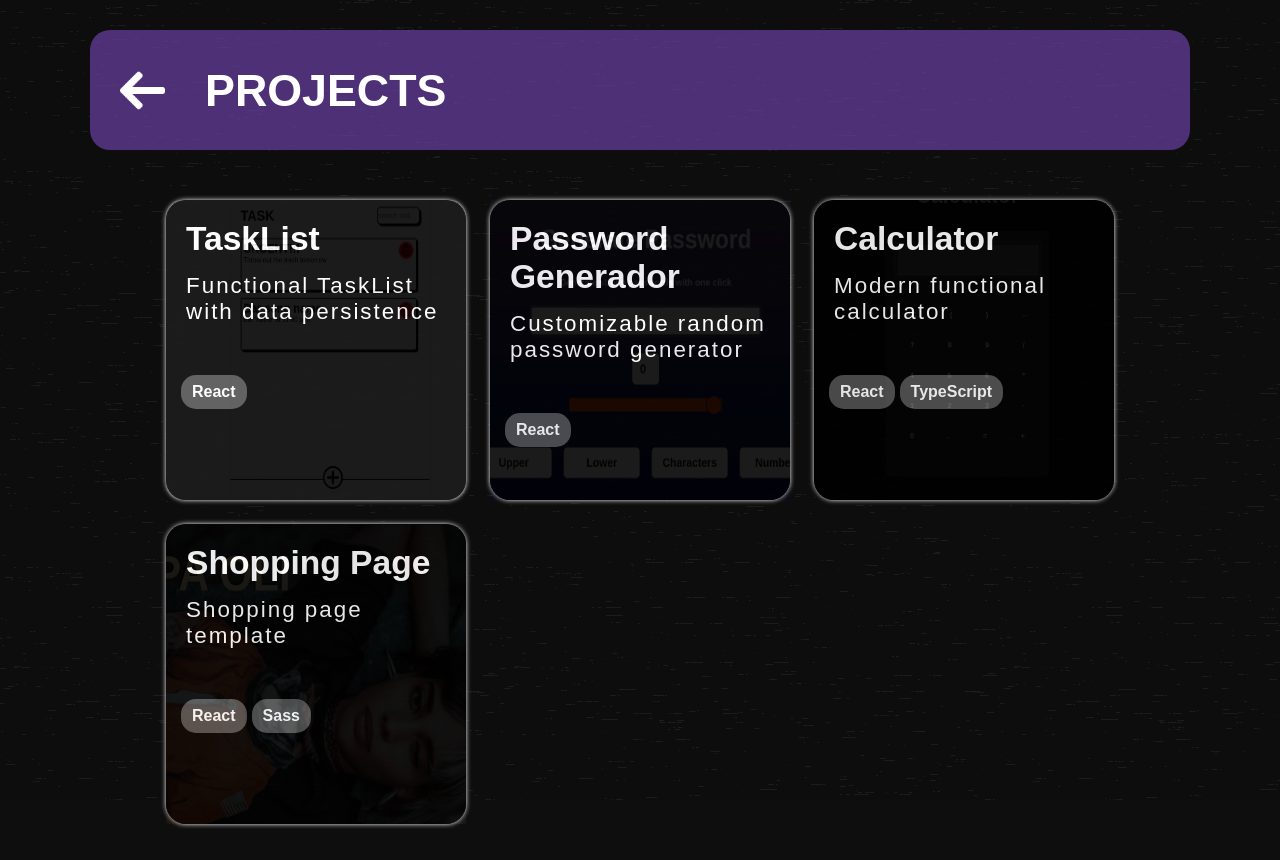
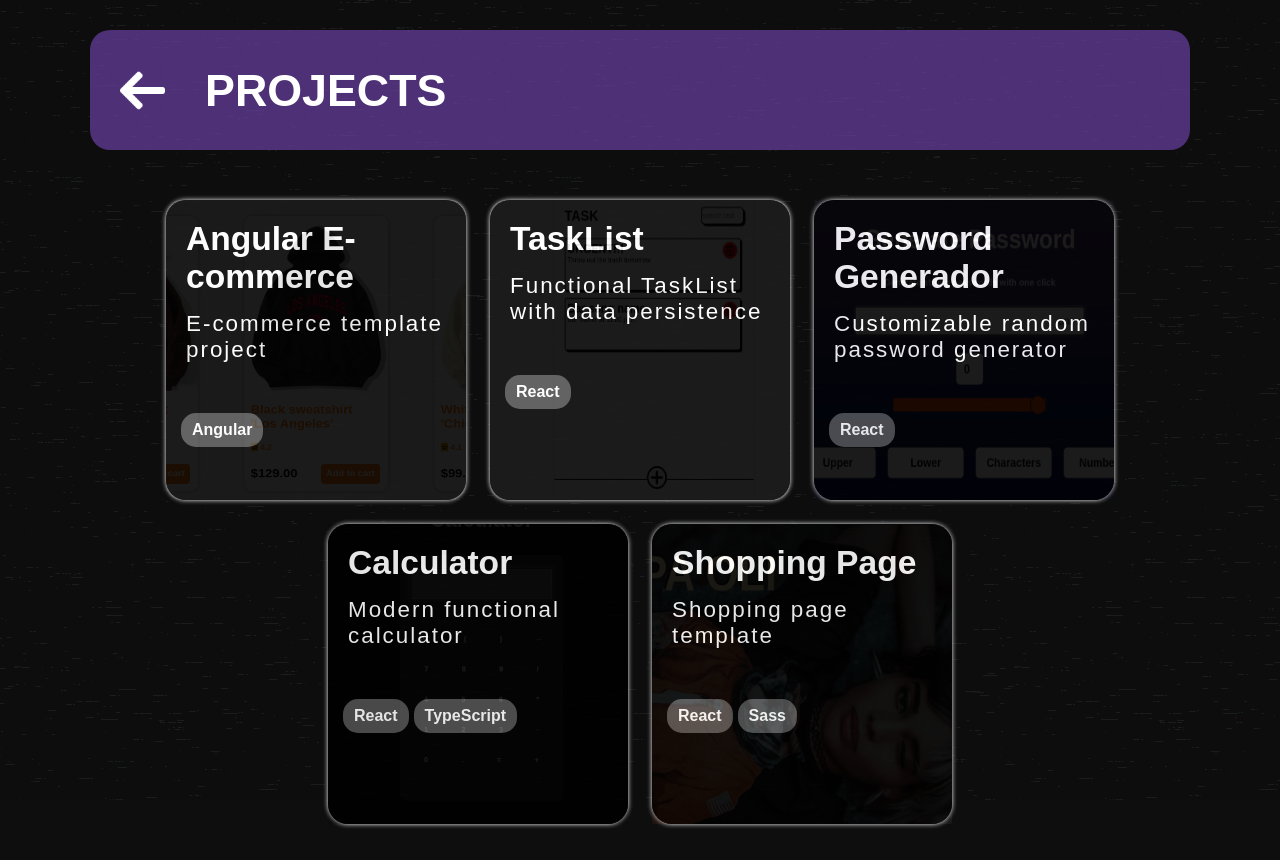
Before and after one commit to Tommyyoliver/my-portfolio, a React (Vite) app: page /projects in a window 1280 px wide. Built offline with nearby package versions, Linux system fonts and the light colour scheme.

Commit message:
Project Angular ecommerce added

```diff
--- a/src/components/projects/Projects.jsx
+++ b/src/components/projects/Projects.jsx
@@ -5,6 +5,7 @@
 import shop from '../../assets/page-shop.png'
 // import api from '../../assets/page-api.png'
 import tasklist from '../../assets/tasklist.png'
+import angularEcommerce from "../../assets/angular-ecommerce.png"
 import close from '../../assets/close.png';
 import { Link } from 'react-router-dom';
 import { useContext, useState } from 'react';
@@ -81,6 +82,17 @@
                     github: "https://github.com/tommyyoliver/tasklist/",
                 }
             });
+        } else if (id == 6) {
+            setShowPortal({
+                show: !showPortal.show,
+                text: {
+                    title: text.projectpage.project6.title,
+                    description: text.projectpage.project6.description,
+                    tag: ["Angular"],
+                    website: "https://tommyyoliver-angular-ecommerce.netlify.app/",
+                    github: "https://github.com/tommyyoliver/angular-ecommerce/",
+                }
+            });
         }
     }
 
@@ -123,6 +135,32 @@
                     </div>
                 </div>
                 <div className="projectpage-section">
+
+                    <div onClick={() => handleShowPortal(6)} className="projectpage-section-6">
+                        <div className='projectpage-section-6-img'>
+                            <img src={angularEcommerce} alt='angular-ecommerce' />
+                        </div>
+                        <div className='projectpage-text'>
+                            <p className='projectpage-text-title'>{text.projectpage.project6.title}</p>
+                            <p className='projectpage-text-description'>{text.projectpage.project6.description}</p>
+                            <div className='projectpage-tag'>
+                                <p>Angular</p>
+                            </div>
+                        </div>
+                    </div>
+
+                    <div onClick={() => handleShowPortal(5)} className="projectpage-section-5">
+                        <div className='projectpage-section-5-img'>
+                            <img src={tasklist} alt='password' />
+                        </div>
+                        <div className='projectpage-text'>
+                            <p className='projectpage-text-title'>{text.projectpage.project5.title}</p>
+                            <p className='projectpage-text-description'>{text.projectpage.project5.description}</p>
+                            <div className='projectpage-tag'>
+                                <p>React</p>
+                            </div>
+                        </div>
+                    </div>
 
                     <div onClick={() => handleShowPortal(1)} className="projectpage-section-1">
                         <div className='projectpage-section-1-img'>
@@ -176,18 +214,7 @@
                     {/*         </div> */}
                     {/*     </div> */}
                     {/* </div> */}
-                    <div onClick={() => handleShowPortal(5)} className="projectpage-section-5">
-                        <div className='projectpage-section-5-img'>
-                            <img src={tasklist} alt='password' />
-                        </div>
-                        <div className='projectpage-text'>
-                            <p className='projectpage-text-title'>{text.projectpage.project5.title}</p>
-                            <p className='projectpage-text-description'>{text.projectpage.project5.description}</p>
-                            <div className='projectpage-tag'>
-                                <p>React</p>
-                            </div>
-                        </div>
-                    </div>
+
                 </div>
             </div>
         </div>
--- a/src/components/projects/styles/Projects.scss
+++ b/src/components/projects/styles/Projects.scss
@@ -145,13 +145,15 @@
 }
 
 .projectpage-section {
-    display: grid;
-    grid-template-columns: repeat(1, 300px);
+    display: flex;
+    flex-wrap: wrap;
     gap: 1.5rem;
     justify-content: center;
+    width: 90%;
+    margin: 0 auto;
 
 
-    > .projectpage-section-1, .projectpage-section-2, .projectpage-section-3, .projectpage-section-5 {
+    > .projectpage-section-1, .projectpage-section-2, .projectpage-section-3, .projectpage-section-5, .projectpage-section-6 {
         box-shadow: 0px 0px 5px 0px #ffffff;
         border-radius: variables.$border;
         background-color: #010101dd;
@@ -192,8 +194,6 @@
         }
     }
     > .projectpage-section-5 {
-        grid-column: 1 / 2;
-        grid-row: 1 / 2;
         > .projectpage-section-5-img {
             position: absolute;
             opacity: .1;
@@ -205,8 +205,6 @@
         }
     }
     > .projectpage-section-1 {
-        grid-column: 1 / 2;
-        grid-row: 2 / 3;
         > .projectpage-section-1-img {
             position: absolute;
             opacity: .1;
@@ -218,8 +216,6 @@
 
     }
     > .projectpage-section-2 {
-        grid-column: 1 / 2;
-        grid-row: 3 / 4;
         > .projectpage-section-2-img {
             position: absolute;
             opacity: .1;
@@ -230,14 +226,23 @@
         }
     }
     > .projectpage-section-3 {
-        grid-column: 1 / 2;
-        grid-row: 4 / 5;
         > .projectpage-section-3-img {
             position: absolute;
             opacity: .1;
             > img {
                 width: 300px;
                 height: 300px;
+            }
+        }
+    }
+    > .projectpage-section-6 {
+        > .projectpage-section-6-img {
+            position: absolute;
+            opacity: .1;
+            > img {
+                width: 300px;
+                height: 300px;
+                border-radius: 15px;
             }
         }
     }
@@ -322,12 +327,11 @@
     }
 
     .projectpage-section {
-        display: grid;
-        grid-template-columns: repeat(2, 300px);
-        gap: 1.5rem;
+        display: flex;
+        flex-wrap: wrap;
 
 
-        > .projectpage-section-1, .projectpage-section-2, .projectpage-section-3, .projectpage-section-5 {
+        > .projectpage-section-1, .projectpage-section-2, .projectpage-section-3, .projectpage-section-5, .projectpage-section-6 {
             cursor: pointer;
             transition: .3s;
             > .projectpage-text {
@@ -348,25 +352,8 @@
                 }
             }
         }
-        > .projectpage-section-1:hover, .projectpage-section-2:hover, .projectpage-section-3:hover, .projectpage-section-5:hover {
+        > .projectpage-section-1:hover, .projectpage-section-2:hover, .projectpage-section-3:hover, .projectpage-section-5:hover, .projectpage-section-6:hover {
             transform: scale(1.05);
-        }
-
-        > .projectpage-section-5 {
-            grid-column: 1 / 2;
-            grid-row: 1 / 2;
-        }
-        > .projectpage-section-1 {
-            grid-column: 2 / 3;
-            grid-row: 1 / 2;
-        }
-        > .projectpage-section-2 {
-            grid-column: 1 / 2;
-            grid-row: 2 / 3;
-        }
-        > .projectpage-section-3 {
-            grid-column: 2 / 3;
-            grid-row: 2 / 3;
         }
     }
 }
@@ -384,27 +371,4 @@
         max-width: 1100px;
         height: 120px;
     }
-
-    .projectpage-section {
-        display: grid;
-        grid-template-columns: repeat(3, 300px);
-        gap: 1.5rem;
-
-        > .projectpage-section-5 {
-            grid-column: 1 / 2;
-            grid-row: 1 / 2;
-        }
-        > .projectpage-section-1 {
-            grid-column: 2 / 3;
-            grid-row: 1 / 2;
-        }
-        > .projectpage-section-2 {
-            grid-column: 3 / 4;
-            grid-row: 1 / 2;
-        }
-        > .projectpage-section-3 {
-            grid-column: 1 / 2;
-            grid-row: 2 / 3;
-        }
-    }
 }
--- a/src/myContext.jsx
+++ b/src/myContext.jsx
@@ -16,6 +16,10 @@
             courses: "Certificate Courses Learned",
             projectpage: {
                 title: "PROJECTS",
+                project6: {
+                    title: 'Angular E-commerce',
+                    description:'E-commerce template project',
+                },
                 project5: {
                     title: 'TaskList',
                     description: 'Functional TaskList with data persistence'
@@ -49,6 +53,10 @@
             courses: "Certificado cursos aprendidos",
             projectpage: {
                 title: "PROYECTOS",
+                project6: {
+                    title: 'Angular E-commerce',
+                    description:'Proyecto de plantilla de comercio electrónico',
+                },
                 project5: {
                     title: 'Lista de Tareas',
                     description: 'Lista de tareas funcional con persistencia de datos'
```
Also changed, not shown: src/assets/angular-ecommerce.png (added).
